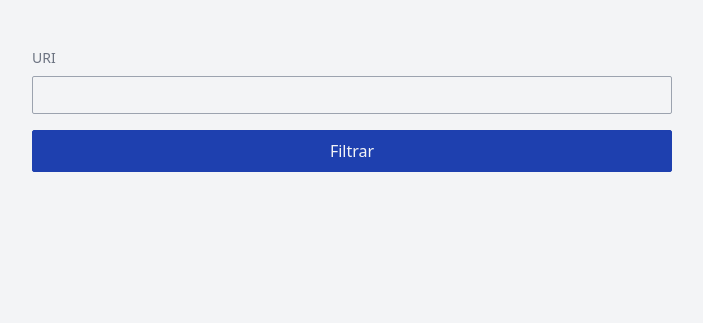
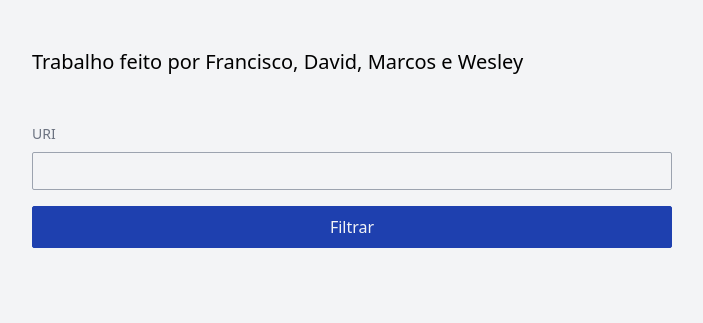
Before and after one commit to wesleylopex/consuming-fipe-api, a plain HTML site: page index.html in a window 1280 px wide. Shown: the whole page, without its empty margins (288-991 px from the left). Drawn offline with nearby package versions, Linux system fonts and the light colour scheme.

Commit message:
feat: add authors names

```diff
--- a/index.html
+++ b/index.html
@@ -9,7 +9,8 @@
 <body class="bg-gray-100">
   <section class="py-12">
     <div class="max-w-screen-sm mx-auto">
-      <form action="" method="get" class="grid grid-cols-1 gap-4">
+      <h1 class="font-medium text-xl">Trabalho feito por Francisco, David, Marcos e Wesley</h1>
+      <form action="" method="get" class="mt-12 grid grid-cols-1 gap-4">
         <div>
           <label class="text-sm text-gray-500 block">URI</label>
           <input type="url" required name="uri" class="mt-2 w-full outline-none p-2 text-sm border border-gray-400 rounded-sm bg-transparent">
```
